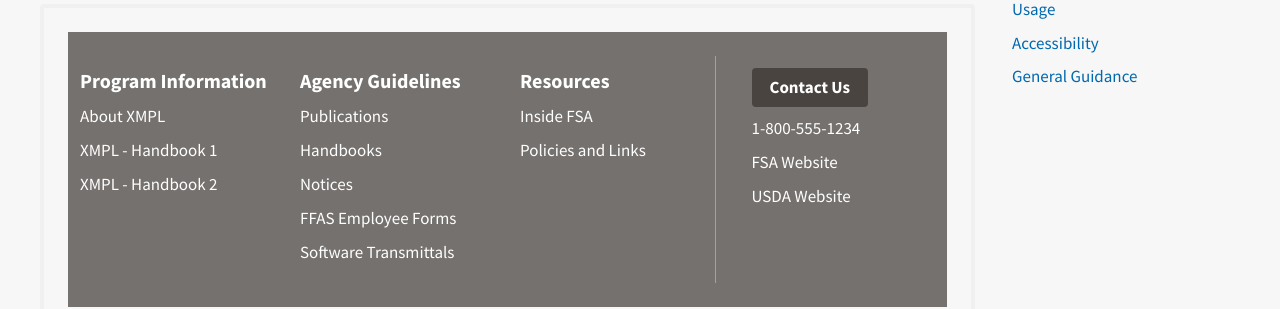
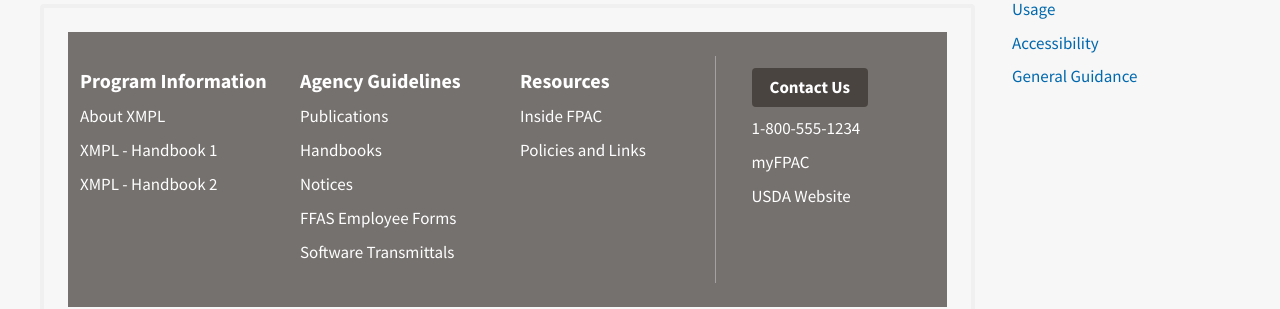
Before and after one commit to USDA-FSA/fsa-design-system, a Jekyll site: the page built from components/footer/index.md, in a window 1280 px wide and 900 px high, scrolled down 330 px. Shown: the part 167-476 px from the top of the window. Built offline with Jekyll 4.4.1, drawn with Linux system fonts in a browser that asks for light colours.

Commit message:
Scrubbed FSA from footer

```diff
--- a/components/footer/index.md
+++ b/components/footer/index.md
@@ -34,7 +34,7 @@
               <div class="fsa-grid__1/1 fsa-grid__1/3@m">
                 <h3 class="fsa-footer__cat-header">Resources</h3>
                 <ul class="fsa-footer__list">
-                  <li class="fsa-footer__list-item"><a href="#" target="_blank">Inside FSA</a></li>
+                  <li class="fsa-footer__list-item"><a href="#" target="_blank">Inside FPAC</a></li>
                   <li class="fsa-footer__list-item"><a href="#" target="_blank">Policies and Links</a></li>
                 </ul>
               </div>
@@ -46,7 +46,7 @@
                 <a class="fsa-btn fsa-footer__btn" href="#" target="_blank">Contact Us</a>
               </li>
               <li class="fsa-footer__list-item fsa-footer__secondary-list-item"><a href="tel:+8005551234" aria-label="FSA Telephone Number. 1 800. 5 5 5. 1 2 3 4." target="_blank">1-800-555-1234</a></li>
-              <li class="fsa-footer__list-item fsa-footer__secondary-list-item"><a href="//www.fsa.usda.gov/" target="_blank">FSA Website</a></li>
+              <li class="fsa-footer__list-item fsa-footer__secondary-list-item"><a href="https://myfpac.usda.gov/" target="_blank">myFPAC</a></li>
               <li class="fsa-footer__list-item fsa-footer__secondary-list-item"><a href="//www.usda.gov/" target="_blank">USDA Website</a></li>
             </ul>
           </div>
@@ -82,7 +82,7 @@
           <div class="fsa-grid__1/1 fsa-grid__1/3@m">
             <h3 class="fsa-footer__cat-header">Resources</h3>
             <ul class="fsa-footer__list">
-              <li class="fsa-footer__list-item"><a href="link.html" target="_blank">Inside FSA</a></li>
+              <li class="fsa-footer__list-item"><a href="link.html" target="_blank">Inside FPAC</a></li>
               <li class="fsa-footer__list-item"><a href="link.html" target="_blank">Policies and Links</a></li>
             </ul>
           </div>
@@ -94,7 +94,7 @@
             <a class="fsa-btn fsa-footer__btn" href="link.html" target="_blank">Contact Us</a>
           </li>
           <li class="fsa-footer__list-item fsa-footer__secondary-list-item"><a href="tel:+8005551234" aria-label="FSA Telephone Number. 1 800. 5 5 5. 1 2 3 4." target="_blank">1-800-555-1234</a></li>
-          <li class="fsa-footer__list-item fsa-footer__secondary-list-item"><a href="//www.fsa.usda.gov/" target="_blank">FSA Website</a></li>
+          <li class="fsa-footer__list-item fsa-footer__secondary-list-item"><a href="https://myfpac.usda.gov/" target="_blank">myFPAC</a></li>
           <li class="fsa-footer__list-item fsa-footer__secondary-list-item"><a href="//www.usda.gov/" target="_blank">USDA Website</a></li>
         </ul>
       </div>
```
